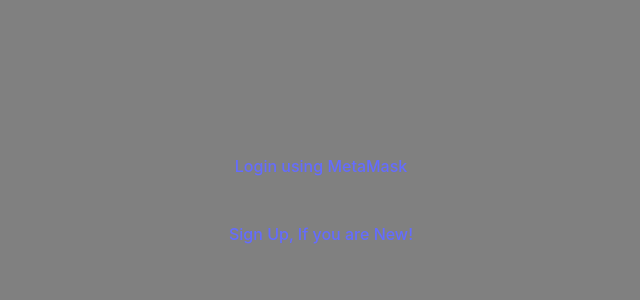
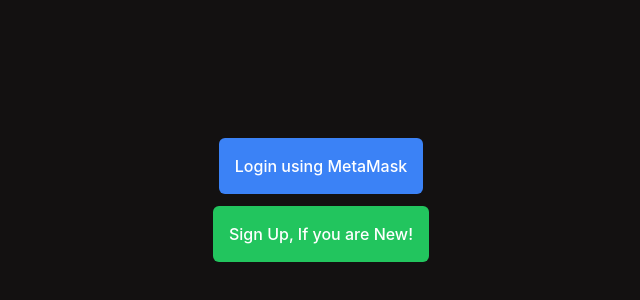
Before and after one commit to deadaf/evault, a React (Vite) app in the folder frontend/: page / in a window 1280 px wide. Shown: the part 200-500 px from the top of the page, without its empty margins (319-959 px from the left). Built offline with nearby package versions, Linux system fonts and the light colour scheme.

Commit message:
style: Home Page btns

```diff
--- a/frontend/src/index.css
+++ b/frontend/src/index.css
@@ -6,7 +6,7 @@
   font-family: Inter, system-ui, Avenir, Helvetica, Arial, sans-serif;
   line-height: 1.5;
   font-weight: 400;
-  background-color: grey;
+  background-color: rgb(19, 17, 17);
 
   font-synthesis: none;
   text-rendering: optimizeLegibility;
--- a/frontend/src/pages/Home.jsx
+++ b/frontend/src/pages/Home.jsx
@@ -5,11 +5,15 @@
     <>
       <div className="flex flex-col gap-3">
         <Link to="/login">
-          <button className="p-4">Login using MetaMask</button>
+          <button className="rounded-md bg-blue-500 p-4 text-white hover:bg-blue-700 focus:border-blue-300 focus:outline-none focus:ring">
+            Login using MetaMask
+          </button>
         </Link>
 
         <Link to="/signup">
-          <button className="p-4">Sign Up, If you are New!</button>
+          <button className="rounded-md bg-green-500 p-4 text-white hover:bg-green-700 focus:border-green-300 focus:outline-none focus:ring">
+            Sign Up, If you are New!
+          </button>
         </Link>
       </div>
     </>
```
